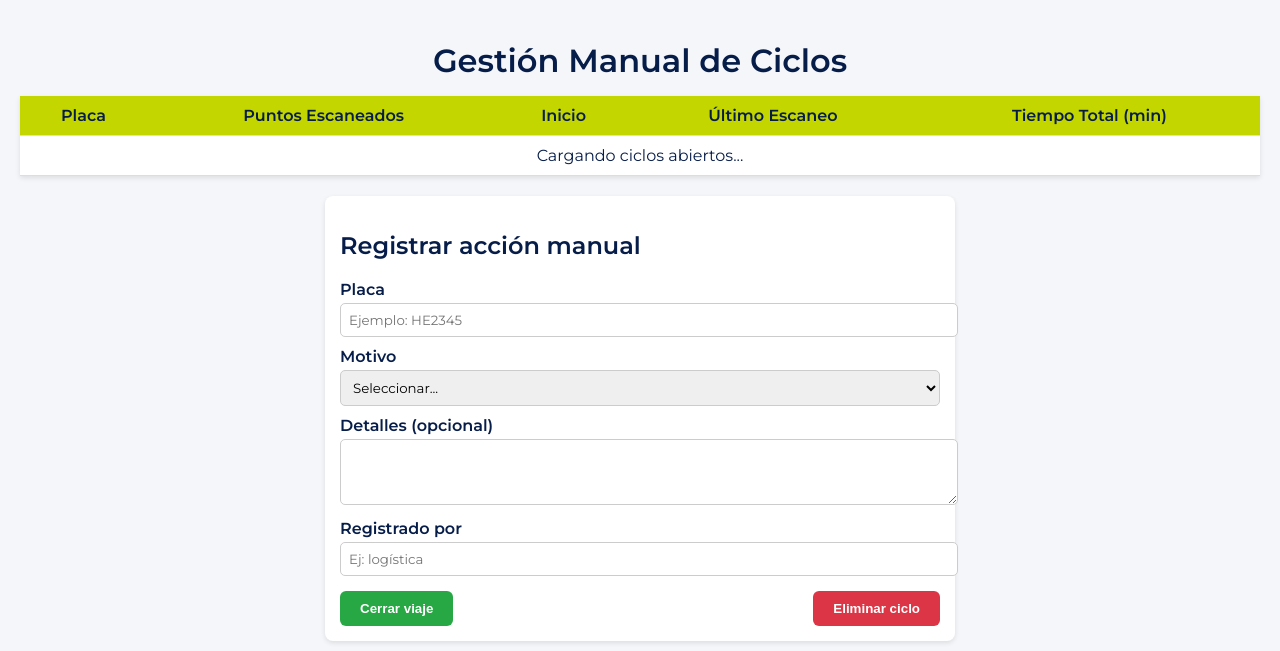
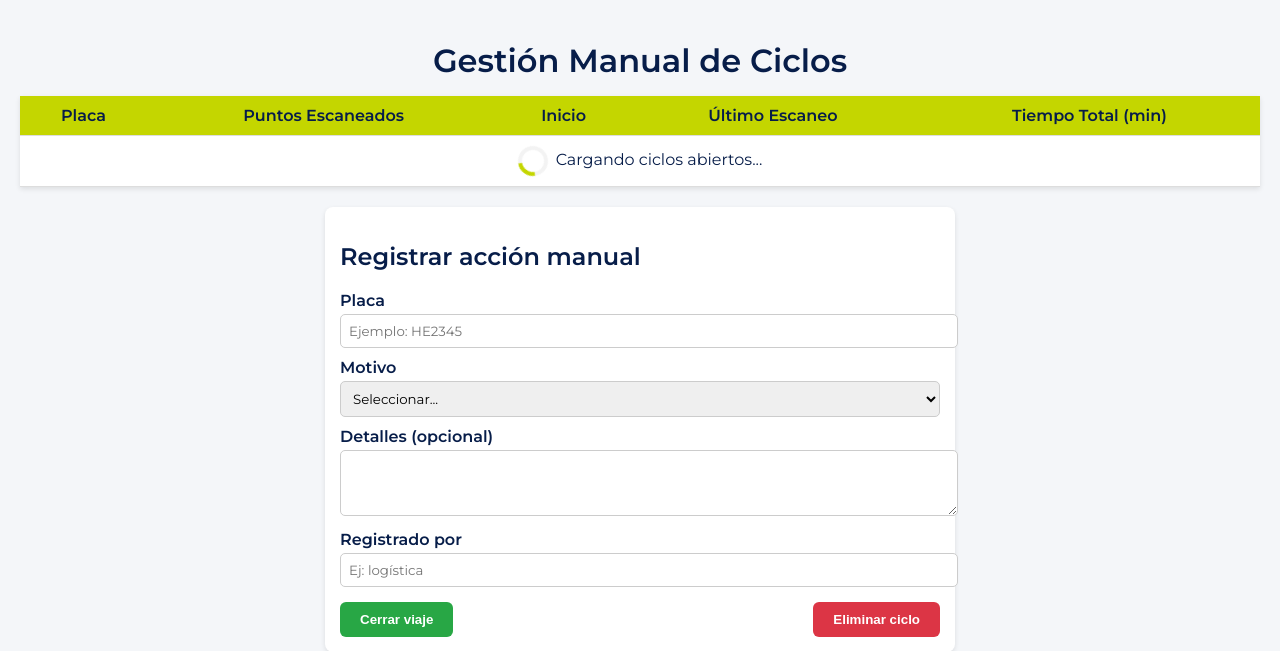
Before and after one commit to usuarioap03-hash/QRLogix2.0, a FastAPI app: page /ciclos in a window 1280 px wide. Shown: the top 651 px of the page. Run offline with FastAPI, Linux system fonts and the light colour scheme; parts of the project's set-up code (start-up, migrations or seed data) failed here and were passed over.

Commit message:
Ciclos Manual - Tablero V1.4

```diff
--- a/app/templates/ciclos.html
+++ b/app/templates/ciclos.html
@@ -1,8 +1,8 @@
 <!DOCTYPE html>
 <html lang="es">
 <head>
-    <meta charset="UTF-8">
-    <meta name="viewport" content="width=device-width, initial-scale=1.0">
+  <meta charset="UTF-8" />
+  <meta name="viewport" content="width=device-width, initial-scale=1.0" />
   <title>Gestión Manual de Ciclos - QRLogix</title>
   <link href="https://fonts.googleapis.com/css2?family=Montserrat:wght@400;600&display=swap" rel="stylesheet">
   <style>
@@ -75,6 +75,23 @@
     .eliminar { background-color: #dc3545; color: white; }
     .cerrar:hover { background-color: #218838; }
     .eliminar:hover { background-color: #c82333; }
+
+    /* Spinner */
+    .spinner {
+      border: 4px solid #f3f3f3;
+      border-top: 4px solid #C4D600;
+      border-radius: 50%;
+      width: 22px;
+      height: 22px;
+      animation: spin 1s linear infinite;
+      display: inline-block;
+      vertical-align: middle;
+      margin-right: 8px;
+    }
+    @keyframes spin {
+      0% { transform: rotate(0deg); }
+      100% { transform: rotate(360deg); }
+    }
   </style>
 </head>
 <body>
@@ -91,14 +108,16 @@
       </tr>
     </thead>
     <tbody id="tabla-ciclos">
-            <tr><td colspan="5">Cargando ciclos abiertos...</td></tr>
+      <tr><td colspan="5"><div class="spinner"></div>Cargando ciclos abiertos...</td></tr>
     </tbody>
   </table>
+
   <div class="form-section">
     <h2>Registrar acción manual</h2>
     <form id="formCiclo">
       <label for="placa">Placa</label>
       <input type="text" id="placa" name="placa" required maxlength="6" placeholder="Ejemplo: HE2345">
+
       <label for="motivo">Motivo</label>
       <select id="motivo" name="motivo" required>
         <option value="">Seleccionar...</option>
@@ -109,32 +128,67 @@
         <option>Celular sin batería</option>
         <option>Otro</option>
       </select>
+
       <label for="detalles">Detalles (opcional)</label>
       <textarea id="detalles" name="detalles" rows="3"></textarea>
+
       <label for="registrado_por">Registrado por</label>
       <input type="text" id="registrado_por" name="registrado_por" required placeholder="Ej: logística">
+
       <div class="buttons">
         <button type="button" class="cerrar" onclick="accionManual('cerrar')">Cerrar viaje</button>
         <button type="button" class="eliminar" onclick="accionManual('eliminar')">Eliminar ciclo</button>
       </div>
     </form>
   </div>
+
   <script>
+    // Cargar datos de la vista de ciclos abiertos
+    document.addEventListener("DOMContentLoaded", async () => {
+      const tabla = document.getElementById("tabla-ciclos");
+      try {
+        const res = await fetch("/ciclos");
+        if (!res.ok) throw new Error("Error en la solicitud");
+        const html = await res.text();
+        const temp = document.createElement("div");
+        temp.innerHTML = html;
+        const filas = temp.querySelectorAll("tbody tr");
+        tabla.innerHTML = "";
+        if (filas.length > 0) {
+          filas.forEach(f => tabla.appendChild(f));
+        } else {
+          tabla.innerHTML = `<tr><td colspan="5">No hay ciclos abiertos actualmente.</td></tr>`;
+        }
+      } catch (err) {
+        console.error("Error al cargar ciclos:", err);
+        tabla.innerHTML = `<tr><td colspan="5">Error al cargar los ciclos 🚫</td></tr>`;
+      }
+    });
+
+    // Registrar acciones manuales
     async function accionManual(tipo) {
       const data = {
-                placa: document.getElementById("placa").value,
+        placa: document.getElementById("placa").value.trim(),
         motivo: document.getElementById("motivo").value,
         detalles: document.getElementById("detalles").value,
-                registrado_por: document.getElementById("registrado_por").value,
+        registrado_por: document.getElementById("registrado_por").value.trim(),
         accion: tipo
       };
+      if (!data.placa || !data.motivo || !data.registrado_por) {
+        alert("Por favor completa todos los campos obligatorios ⚠️");
+        return;
+      }
       const res = await fetch("/ciclos/accion", {
         method: "POST",
         headers: { "Content-Type": "application/json" },
         body: JSON.stringify(data)
       });
-                        if (res.ok) alert(`Ciclo ${tipo === 'cerrar' ? 'cerrado' : 'eliminado'} correctamente ✅`);
-            else alert("Error al procesar la acción ❌");
+      if (res.ok) {
+        alert(`Ciclo ${tipo === 'cerrar' ? 'cerrado' : 'eliminado'} correctamente ✅`);
+        location.reload();
+      } else {
+        alert("Error al procesar la acción ❌");
+      }
     }
   </script>
 </body>
--- a/app/templates/tablero.html
+++ b/app/templates/tablero.html
@@ -258,7 +258,7 @@
         </button>
     </div>
 
-    <footer>Argos Panamá © 2025 | Sistema QRLogix</footer>
+    <footer>Argos Panamá - QRLogix</footer>
 
     <script>
         function filtrar(tipo) {
```
Lines whose indentation alone changed are shown as unchanged.
